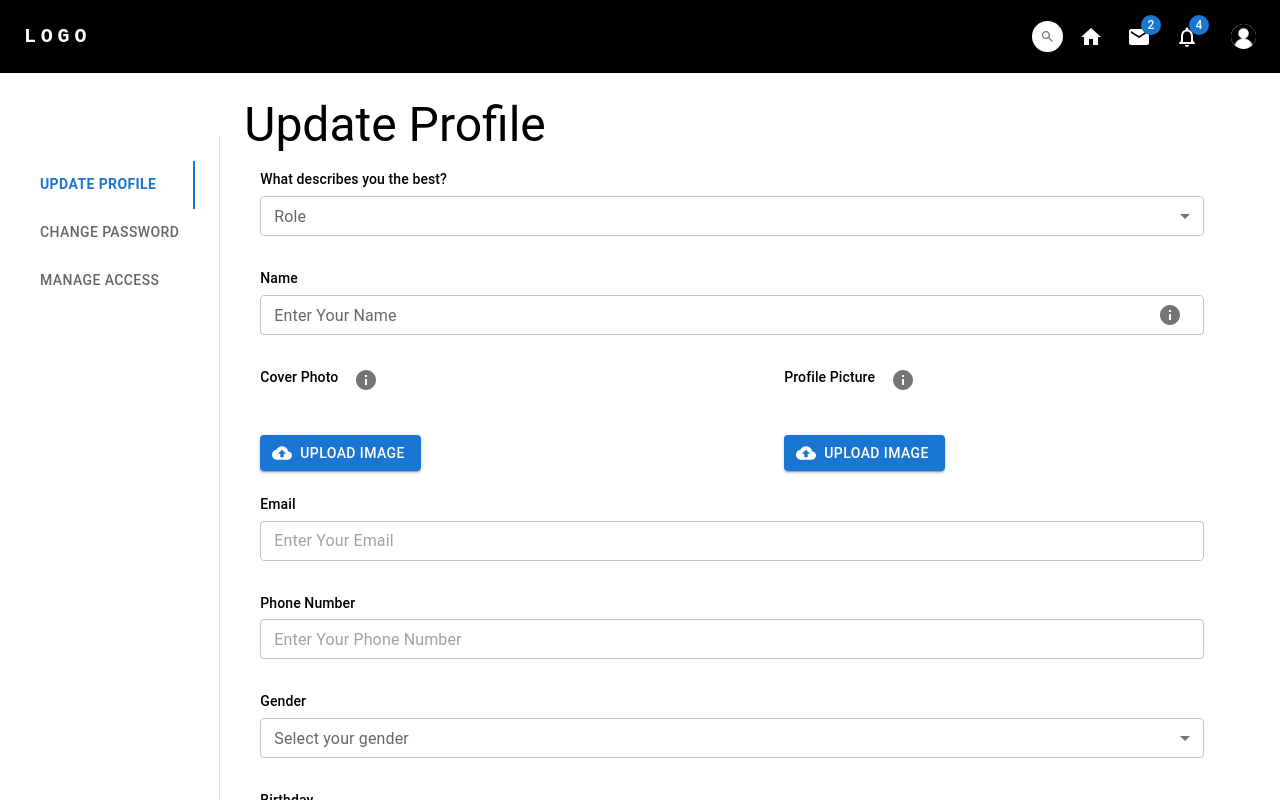
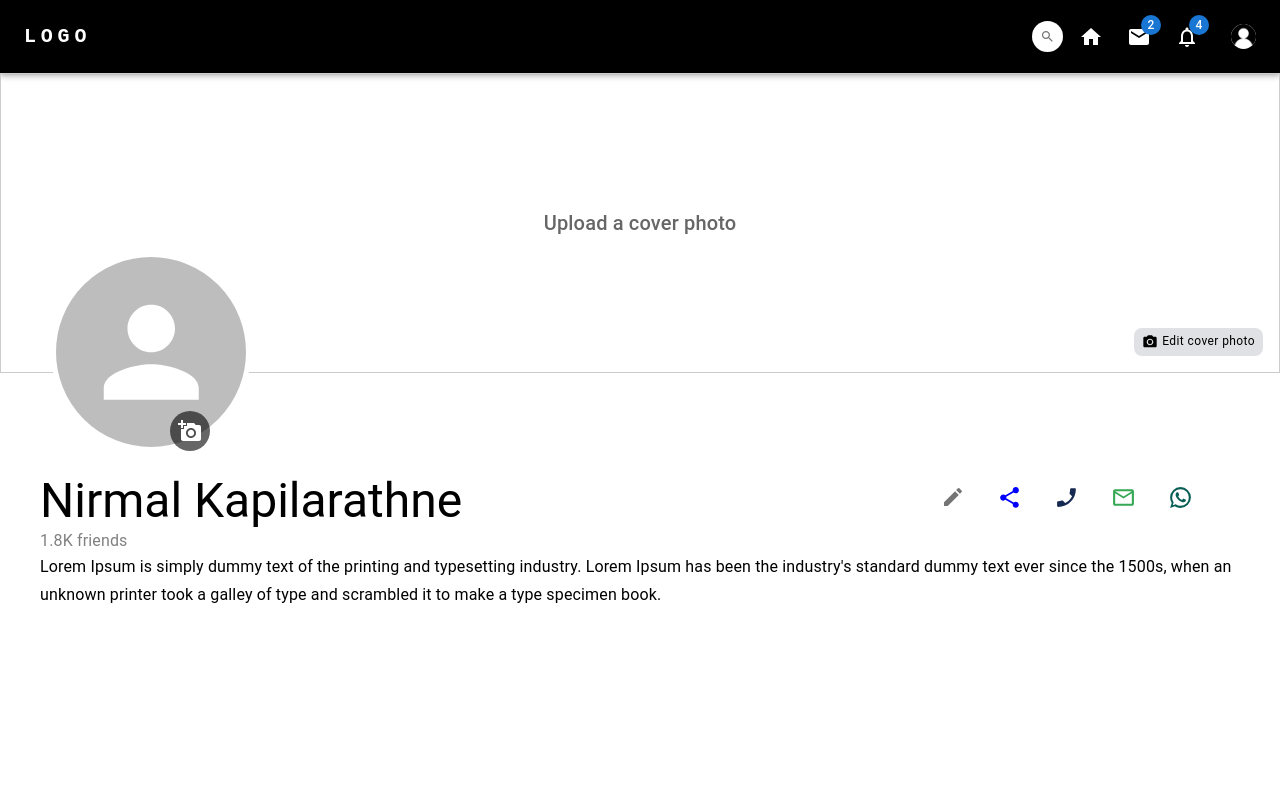
Before and after one commit to N-kapila/models-site, a Next.js app: page / in a window 1280 px wide. Shown: the top 800 px of the page. Built offline with nearby package versions, Linux system fonts and the light colour scheme.

Commit message:
user profile header done

```diff
--- a/package.json
+++ b/package.json
@@ -13,7 +13,6 @@
     "@emotion/styled": "^11.13.0",
     "@mui/icons-material": "^5.16.6",
     "@mui/material": "^5.16.7",
-    "@mui/x-date-pickers": "^7.12.1",
     "date-fns": "^3.6.0",
     "next": "14.2.5",
     "react": "^18",
--- a/src/app/page.tsx
+++ b/src/app/page.tsx
@@ -4,13 +4,14 @@ import LoginPage from "../app/user-login/page";
 import Footer from "../app/footer/page";
 import Searchpage from "../app/search-page/page";
 import UserSettings from "../app/user-settings/page";
+import UserProfile from "./user-profile/page";
 
 export default function Home() {
   return (
     <>
       <Header />
 
-      <UserSettings />
+      <UserProfile />
 
       <Footer />
     </>
--- /dev/null
+++ b/src/app/user-profile/page.tsx
@@ -0,0 +1,271 @@
+"use client";
+
+import React from "react";
+import { useRef, ChangeEvent, useState } from "react";
+import {
+  Box,
+  Button,
+  Avatar,
+  IconButton,
+  Typography,
+  Grid,
+  Tooltip,
+} from "@mui/material";
+import ShareIcon from "@mui/icons-material/Share";
+import EditIcon from "@mui/icons-material/Edit";
+import PhotoCameraIcon from "@mui/icons-material/PhotoCamera";
+import AddAPhotoIcon from "@mui/icons-material/AddAPhoto";
+import PhoneEnabledIcon from "@mui/icons-material/PhoneEnabled";
+import MailOutlineIcon from "@mui/icons-material/MailOutline";
+import WhatsAppIcon from "@mui/icons-material/WhatsApp";
+import Link from "next/link";
+
+const UserProfile = () => {
+  const fileInputRef = useRef<HTMLInputElement | null>(null);
+  const [backgroundImage, setBackgroundImage] = useState<string | null>(null);
+  const [profileImage, setProfileImage] = useState<string | null>(null);
+
+  // References for file inputs
+  const coverFileInputRef = useRef<HTMLInputElement | null>(null);
+  const profileFileInputRef = useRef<HTMLInputElement | null>(null);
+
+  // Handlers for opening file inputs
+  const handleCoverClick = () => {
+    if (coverFileInputRef.current) {
+      coverFileInputRef.current.click();
+    }
+  };
+
+  const handleProfileClick = () => {
+    if (profileFileInputRef.current) {
+      profileFileInputRef.current.click();
+    }
+  };
+
+  // Handlers for file input changes
+  const handleCoverFileChange = (event: ChangeEvent<HTMLInputElement>) => {
+    const file = event.target.files?.[0];
+    if (file) {
+      const reader = new FileReader();
+      reader.onload = () => {
+        setBackgroundImage(reader.result as string);
+      };
+      reader.readAsDataURL(file);
+    }
+  };
+
+  const handleProfileFileChange = (event: ChangeEvent<HTMLInputElement>) => {
+    const file = event.target.files?.[0];
+    if (file) {
+      const reader = new FileReader();
+      reader.onload = () => {
+        setProfileImage(reader.result as string);
+      };
+      reader.readAsDataURL(file);
+    }
+  };
+
+  return (
+    <Box
+      sx={{
+        width: "100vw",
+        height: "100vh",
+        margin: "0 auto",
+        boxShadow: 3,
+        overflow: "hidden",
+      }}
+    >
+      {/* Cover Photo */}
+      <Box
+        sx={{
+          height: 300,
+          backgroundImage: backgroundImage ? `url(${backgroundImage})` : "none",
+          backgroundSize: "cover",
+          backgroundPosition: "center",
+          position: "relative",
+          display: "flex",
+          alignItems: "center",
+          justifyContent: "center",
+          color: "white",
+          textAlign: "center",
+          border: "1px solid #ccc",
+        }}
+      >
+        {!backgroundImage && (
+          <Typography variant="h6" sx={{ color: "rgba(0, 0, 0, 0.6)" }}>
+            Upload a cover photo
+          </Typography>
+        )}
+        {/* Edit Cover Photo Button */}
+        <IconButton
+          aria-label="edit cover photo"
+          onClick={handleCoverClick}
+          sx={{
+            position: "absolute",
+            right: 16,
+            bottom: 16,
+            color: "#000000",
+            borderRadius: 2,
+            backgroundColor: "#e0e1e4",
+            padding: "4px 8px",
+            fontSize: "0.75rem",
+            "& .MuiSvgIcon-root": {
+              fontSize: "1rem",
+            },
+            "&:hover": {
+              backgroundColor: "#d0d2d5",
+            },
+          }}
+        >
+          <PhotoCameraIcon sx={{ mr: 0.5 }} />
+          <Typography variant="caption">Edit cover photo</Typography>
+        </IconButton>
+
+        <input
+          type="file"
+          ref={coverFileInputRef}
+          style={{ display: "none" }}
+          onChange={handleCoverFileChange}
+        />
+
+        <Box
+          sx={{
+            position: "absolute",
+            bottom: -80,
+            left: 50,
+            width: 160,
+            height: 160,
+          }}
+        >
+          <Avatar
+            alt="User Profile"
+            src={profileImage || undefined}
+            sx={{
+              width: 200,
+              height: 200,
+              position: "absolute",
+              bottom: 0,
+              left: 0,
+              border: "5px solid white",
+              cursor: "pointer",
+            }}
+          />
+
+          <IconButton
+            aria-label="edit profile photo"
+            onClick={handleProfileClick}
+            sx={{
+              position: "absolute",
+              bottom: 1,
+              right: 1,
+              color: "white",
+              backgroundColor: "rgba(0, 0, 0, 0.6)",
+              "&:hover": {
+                backgroundColor: "rgba(0, 0, 0, 0.8)",
+              },
+            }}
+          >
+            <AddAPhotoIcon />
+          </IconButton>
+
+          {/* Hidden file input */}
+          <input
+            type="file"
+            ref={profileFileInputRef}
+            style={{ display: "none" }}
+            onChange={handleProfileFileChange}
+          />
+        </Box>
+      </Box>
+
+      <Grid container>
+        <Grid item xs={12} sm={12} md={8}>
+          <Box sx={{ paddingTop: "100px", ml: 5 }}>
+            <Typography variant="h3" component="h1">
+              Nirmal Kapilarathne
+            </Typography>
+            <Typography variant="body1" color="gray">
+              1.8K friends
+            </Typography>
+          </Box>
+        </Grid>
+
+        <Grid item xs={12} sm={12} md={4}>
+          <Box
+            sx={{
+              mt: { md: "100px" },
+              display: "flex",
+              gap: 1,
+              justifyContent: "center",
+            }}
+          >
+            <Tooltip title="Edit Profile" arrow>
+              <Link href="/user-settings" passHref>
+                <IconButton aria-label="Edit" size="large" sx={{ mb: 1 }}>
+                  <EditIcon />
+                </IconButton>
+              </Link>
+            </Tooltip>
+            <Tooltip title="Share Profile" arrow>
+              <IconButton
+                aria-label="Share"
+                size="large"
+                sx={{
+                  mb: 1,
+                }}
+              >
+                <ShareIcon sx={{ fontSize: 25, color: "blue" }} />
+              </IconButton>
+            </Tooltip>
+
+            <Tooltip title="Phone" arrow>
+              <IconButton
+                aria-label="Phone"
+                size="large"
+                sx={{
+                  mb: 1,
+                }}
+              >
+                <PhoneEnabledIcon sx={{ fontSize: 25, color: "#162950" }} />
+              </IconButton>
+            </Tooltip>
+
+            <Tooltip title="Mail" arrow>
+              <IconButton
+                aria-label="Email"
+                size="large"
+                sx={{
+                  mb: 1,
+                }}
+              >
+                <MailOutlineIcon sx={{ fontSize: 25, color: "#34A853" }} />
+              </IconButton>
+            </Tooltip>
+            <Tooltip title="WhatsApp" arrow>
+              <IconButton
+                aria-label="whatsapp"
+                size="large"
+                sx={{
+                  mb: 1,
+                }}
+              >
+                <WhatsAppIcon sx={{ fontSize: 25, color: "#075E54" }} />
+              </IconButton>
+            </Tooltip>
+          </Box>
+        </Grid>
+      </Grid>
+
+      <Box sx={{ pl: 5, pr: 5 }}>
+        <Typography variant="subtitle1" gutterBottom>
+          Lorem Ipsum is simply dummy text of the printing and typesetting
+          industry. Lorem Ipsum has been the industry's standard dummy text ever
+          since the 1500s, when an unknown printer took a galley of type and
+          scrambled it to make a type specimen book.
+        </Typography>
+      </Box>
+    </Box>
+  );
+};
+
+export default UserProfile;
```
Also changed, not shown: 1 other file (tests, documents, lock files or other folders).
